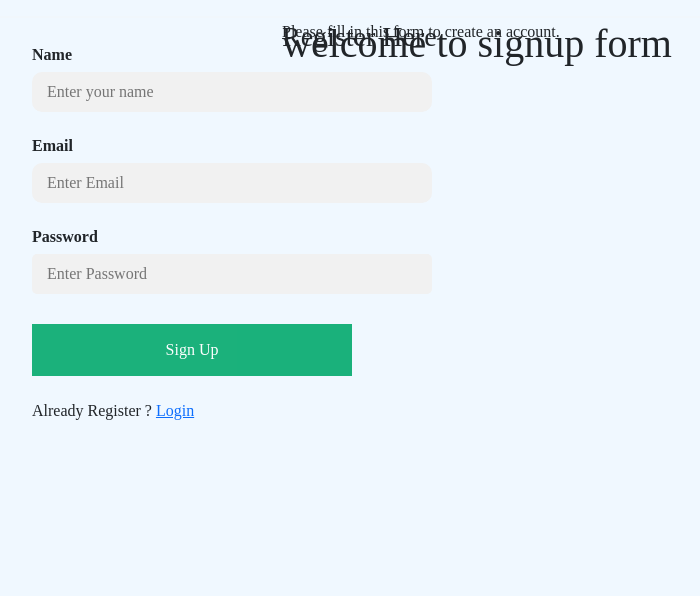
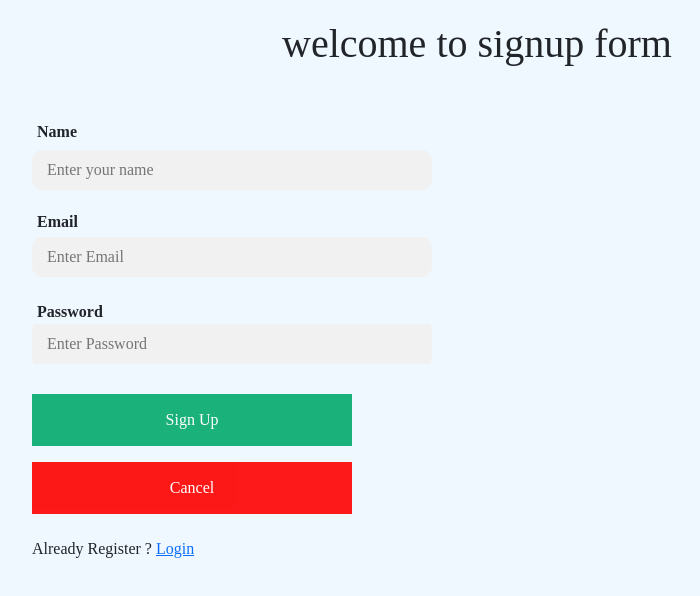
Before and after one commit to PRAVEENKUMAR2000M/capstone-project-fe, a React (Vite) app: page /signup in a window 1280 px wide. Shown: the top 596 px of the page, without its empty margins (18-718 px from the left). Built offline with nearby package versions, Linux system fonts and the light colour scheme.

Commit message:
final verified

```diff
--- a/components/Signup.jsx
+++ b/components/Signup.jsx
@@ -1,6 +1,7 @@
 import React, { useState } from 'react'
 import authServices from '../services/auth'
 import { Link } from 'react-router-dom'
+import { useNavigate } from 'react-router-dom'
 
 <style>
 
@@ -11,6 +12,7 @@ function Signup() {
     const [name, setName] = useState('')
     const [email, setEmail] = useState('')
     const [password, setPassword] = useState('')
+    const navigate = useNavigate()
 
     const handleSignup = (event) => {
         event.preventDefault()
@@ -27,16 +29,18 @@ function Signup() {
         setEmail('')
         setPassword('')
     }
+
+    const handleCancel = (event) => {
+        navigate('/')
+    }
   return (
       <div>
           <h1 className='heading'>welcome to signup form </h1>
           <div>
               <form onSubmit={handleSignup}>
-                  <div>
-                      <h3 className='heading'>Register Here</h3>
-                      <p className='heading'>Please fill in this form to create an account.</p>
-                      <hr />
-                      <div className='lb-signup'>
+
+                      <div>
+                      <div className='lb-name'>
                           <label><b>Name</b></label>
                       </div>
                       <div>
@@ -47,7 +51,7 @@ function Signup() {
                               onChange={(event)=> setName(event.target.value)}
                           />
                       </div>
-                      <div className='lb-signup'>
+                      <div className='lb-email'>
                           <label><b>Email</b></label>
                       </div>
                       <div>
@@ -58,7 +62,7 @@ function Signup() {
                               onChange={(event)=> setEmail(event.target.value)}
                           />
                       </div>
-                      <div className='lb-signup'>
+                      <div className='lb-password'>
                           <label><b>Password</b></label>
                       </div>
                       <div>
@@ -72,12 +76,12 @@ function Signup() {
                       <div>
                           <button type="submit" className="signupbtn">Sign Up</button>
                       </div>
-                      {/* <div className="clearfix">
-                          <button type="button" className="cancelbtn">Cancel</button>
-                      </div> */}
+                      <div className="clearfix">
+                          <button type="button" className="cancelbtn" onClick={handleCancel}>Cancel</button>
+                      </div>
                       <div className='para-2'>
                       <p> Already Register ? <Link to={'/'}>Login</Link> </p>
-                      </div>
+                          </div>
                   </div>
               </form>
           </div>
--- a/services/getQuery.jsx
+++ b/services/getQuery.jsx
@@ -1,14 +1,10 @@
 import instance from "./instance";
 
-const getQuery = async (candidateID) => {
+const getQuery = async () => {
     try {
         console.log('data fetching');
 
-        const response = await instance.protectedInstance.get('/query/getQuery', {
-            params: {
-                candidateID: candidateID
-            }
-        });
+        const response = await instance.protectedInstance.get('/query/getQuery');
 
         console.log(response);
         return response.data.candidateQueries;
--- a/services/instance.jsx
+++ b/services/instance.jsx
@@ -13,7 +13,7 @@ const authInstance = axios.create({
 const protectedInstance = axios.create({
     baseURL: baseURL,
     headers: {
-        'content-type':'application/json'
+        'content-type': 'application/json'
     }
 })
 
--- a/src/App.css
+++ b/src/App.css
@@ -93,6 +93,7 @@ input[type=Email] {
     border: none;
     background: #f1f1f1;
     margin-left: 50px;
+    margin-top: 25px;
 
 }
 
@@ -105,6 +106,7 @@ input[type=text] {
     border: none;
     background: #f1f1f1;
     margin-left: 50px;
+    margin-top: 150px;
 }
 
 input[type=password] {
@@ -116,13 +118,30 @@ input[type=password] {
     border: none;
     background: #f1f1f1;
     margin-left: 50px;
+    margin-top: 25px;
 }
 
-.lb-signup {
+/* .lb-signup {
     margin-left: 50px;
+
+} */
+
+.lb-name{
+    position: absolute;
+    top: 120px;
+    left: 55px;
 }
-
-
+.lb-email{
+    position: absolute;
+    /* top: 100px; */
+    top: 210px;
+    left: 55px;
+}
+.lb-password{
+    position: absolute;
+    top: 300px;
+    left: 55px;
+}
 .heading {
     margin-left: 50px;
 }
@@ -190,6 +209,7 @@ button:hover {
     padding: 16px;
 }
 
+
 .clearfix::after {
     content: "";
     clear: both;
```
Also changed, not shown: components/CreateQueries.jsx (+2 -5 lines).
